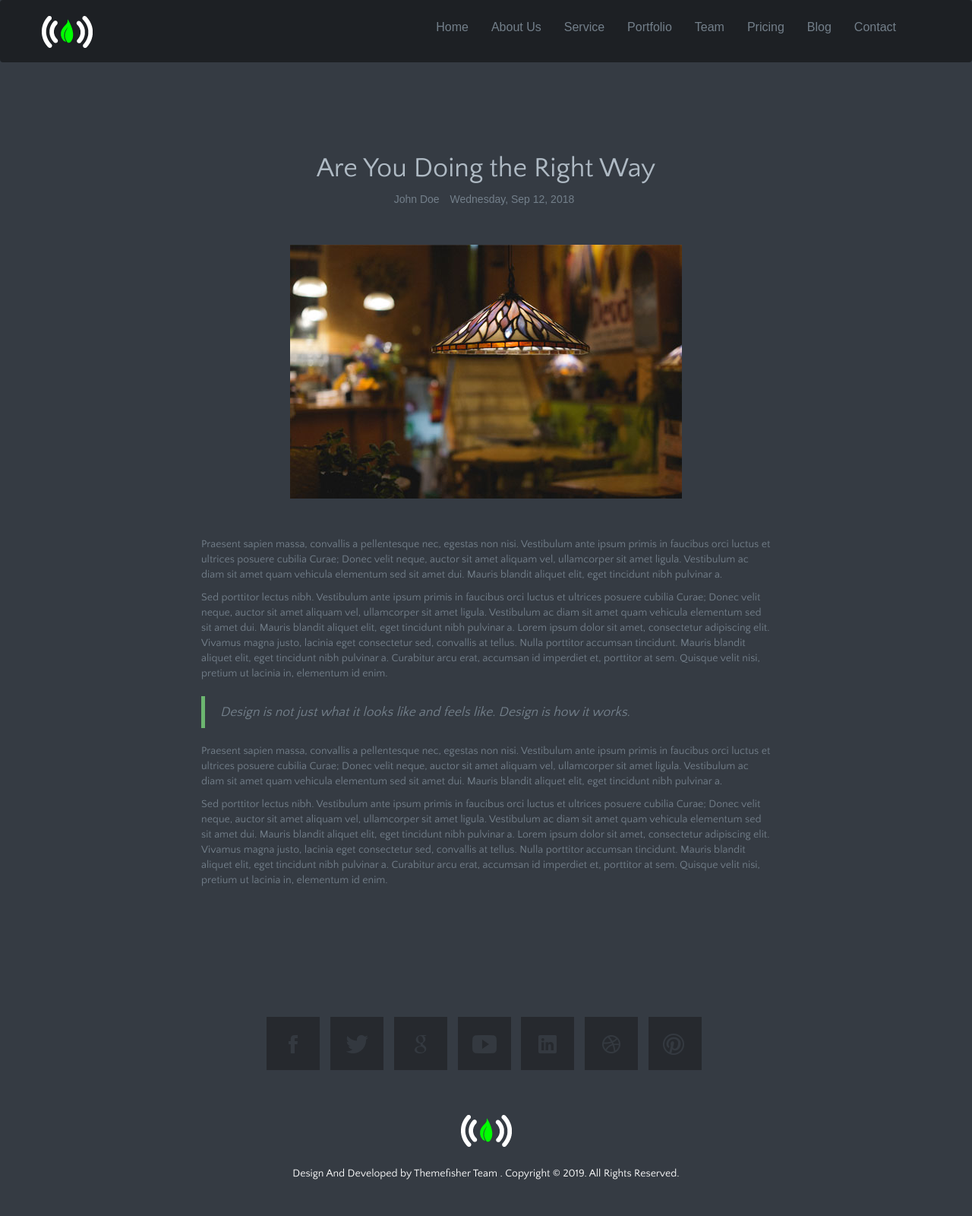
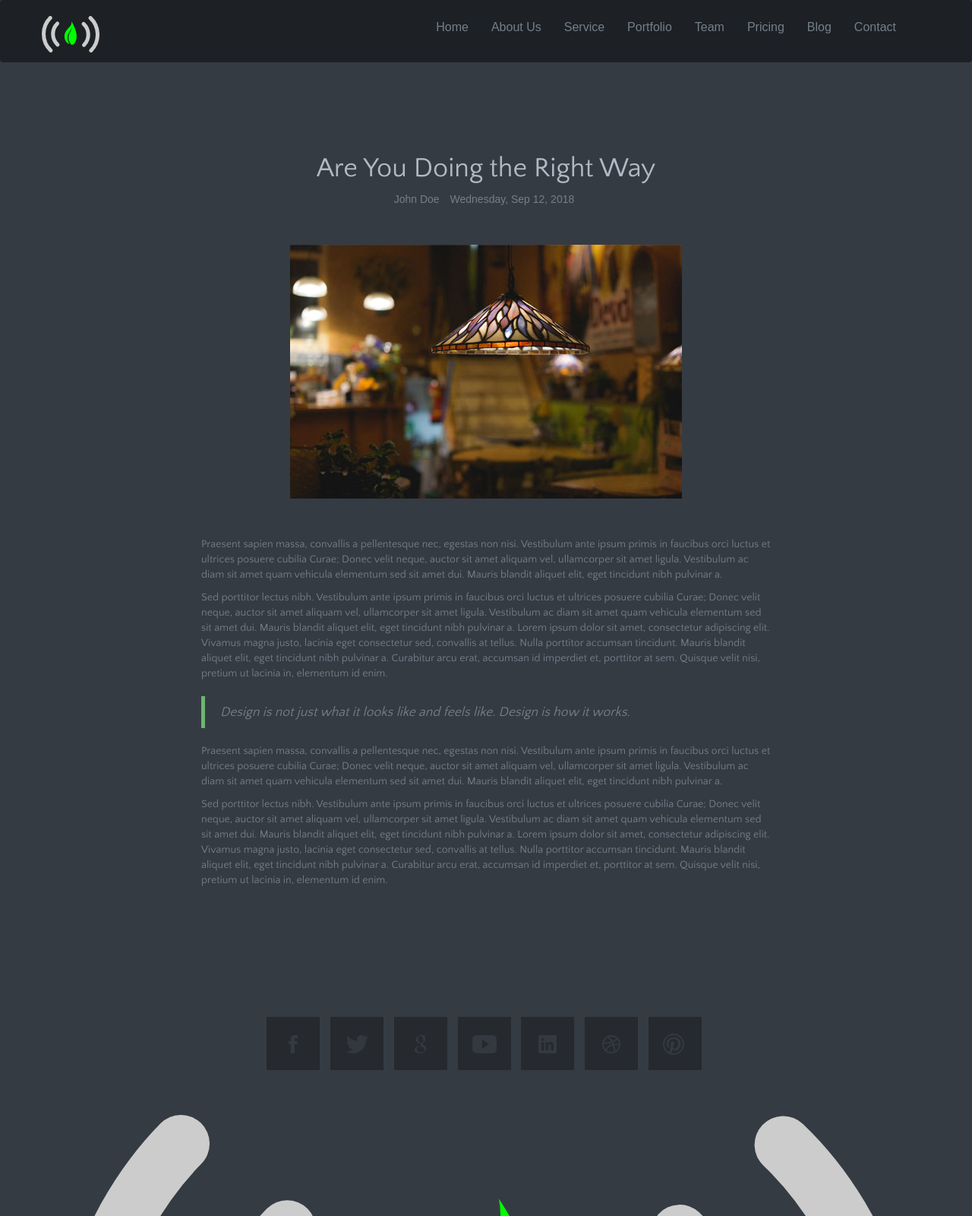
Before and after one commit to leafsystems/leafsystems.github.io, a plain HTML site: page blog/are-you-doing-the-right-way/index.html in a window 1280 px wide. Shown: the top 1600 px of the page at 76% size. Drawn offline with Linux system fonts and the light colour scheme; some packages are replaced by stand-ins of ours; a web font is replaced by a local one.

Commit message:
rebuilding site Wed Jan  9 15:57:07 EST 2019

```diff
--- a/blog/are-you-doing-the-right-way/index.html
+++ b/blog/are-you-doing-the-right-way/index.html
@@ -54,7 +54,7 @@
 
             <!-- logo -->
             <a class="navbar-brand logo" href="https://leafsystems.github.io/">
-                <img src="https://leafsystems.github.io/images/logos/logo-white-green.png" alt="Logo" />
+                <img src="https://leafsystems.github.io/images/logos/logo-white-colored.svg" alt="Logo" height = 48 px/>
             </a>
             <!-- /logo -->
         </div>
@@ -150,7 +150,7 @@
 				<!-- copyright -->
 				<div class="copyright text-center">
 					<a href="https://leafsystems.github.io/">
-						<img src="https://leafsystems.github.io/images/logos/logo-white-green.png" alt="Meghna" />
+						<img src="https://leafsystems.github.io/images/logos/logo-white-colored.svg" alt="Meghna" />
 					</a>
 					<br>
 
```
Also changed, not shown: blog/index.html (+2 -2 lines), blog/simple-image-post/index.html (+2 -2 lines), blog/simple-post-title/index.html (+2 -2 lines), categories/index.html (+2 -2 lines), index.html (+2 -2 lines), tags/index.html (+2 -2 lines), images/logos/Asset1.svg (added), images/logos/logo-white-colored.svg (added), 1 other file.
